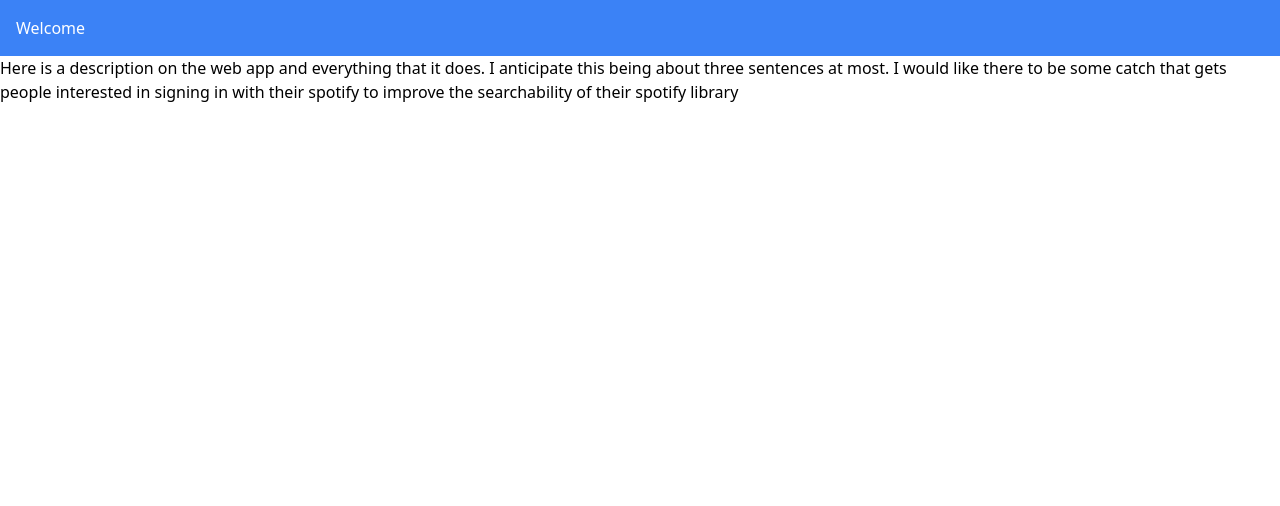
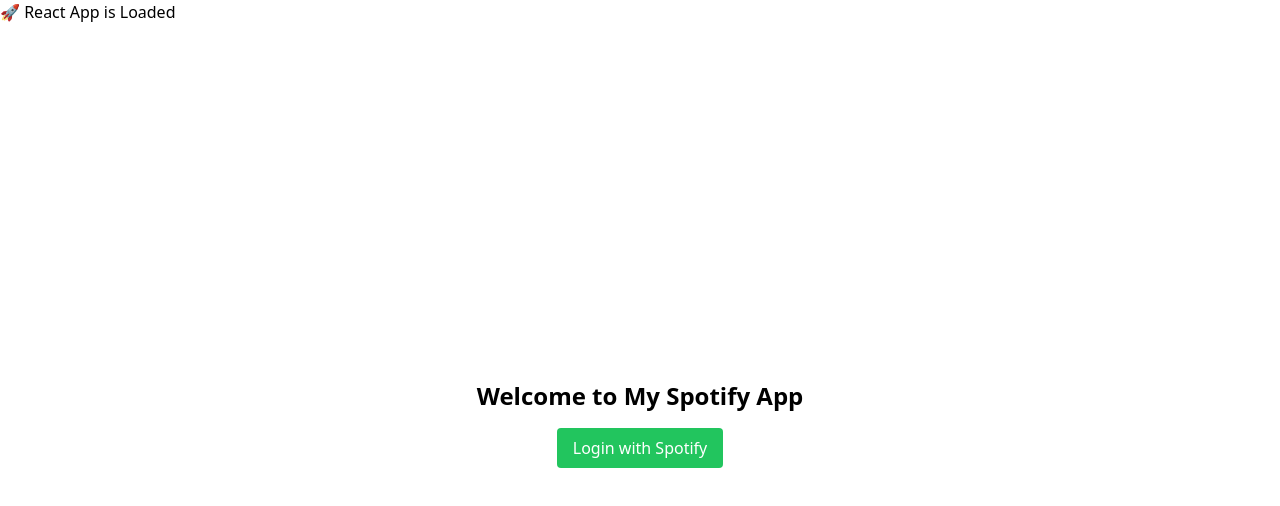
Before and after one commit to bmccollumw/front-end-spotify, a React (Vite) app: page / in a window 1280 px wide. Shown: the top 506 px of the page. Built offline with nearby package versions, Linux system fonts and the light colour scheme.

Commit message:
working on button

```diff
--- a/package.json
+++ b/package.json
@@ -13,7 +13,9 @@
     "@reduxjs/toolkit": "^2.5.1",
     "react": "^18.3.1",
     "react-dom": "^18.3.1",
-    "react-router": "^7.1.3"
+    "react-redux": "^9.2.0",
+    "react-router": "^7.1.3",
+    "react-router-dom": "^7.1.5"
   },
   "devDependencies": {
     "@eslint/js": "^9.17.0",
--- a/src/App.jsx
+++ b/src/App.jsx
@@ -1,18 +1,20 @@
-import './index.css';
 
+import { BrowserRouter as Router, Routes, Route } from "react-router-dom";
+import Home from "./components/Home"
+import SpotifyCallback from "./components/SpotifyCallback";
+import Profile from "./components/Profile";
 
-function Welcome() {
+const App = () => {
+  return (
+    <Router>
+       <h1>🚀 React App is Loaded</h1> {/* TEMPORARY CHECK */}
+      <Routes>
+        <Route path="/" element={<Home />} />
+        <Route path="/callback" element={<SpotifyCallback />} />
+        <Route path="/profile" element={<Profile />} />
+      </Routes>
+    </Router>
+  );
+};
 
-
-  return (
-    <>
-      <h1 className="bg-blue-500 text-white p-4">Welcome</h1>
-      <p>Here is a description on the web app and everything that it does.
-        I anticipate this being about three sentences at most.
-        I would like there to be some catch that gets people interested in signing in with
-        their spotify to improve the searchability of their spotify library</p>
-    </>
-  )
-}
-
-export default Welcome
+export default App;
--- /dev/null
+++ b/src/components/Home.jsx
@@ -0,0 +1,13 @@
+import React from "react";
+import SpotifyLoginButton from "./SpotifyLoginButton"; // Ensure correct path
+
+const Home = () => {
+  return (
+    <div className="flex flex-col items-center justify-center h-screen">
+      <h1 className="text-2xl font-bold mb-4">Welcome to My Spotify App</h1>
+      <SpotifyLoginButton />
+    </div>
+  );
+};
+
+export default Home;
--- /dev/null
+++ b/src/components/Profile.jsx
@@ -0,0 +1,12 @@
+import React from "react";
+
+const Profile = () => {
+  return (
+    <div>
+      <h1>👤 Profile Page</h1>
+      <p>This is where user profile information will be displayed.</p>
+    </div>
+  );
+};
+
+export default Profile; // ✅ Make sure this line is present!
--- /dev/null
+++ b/src/components/SpotifyCallback.jsx
@@ -0,0 +1,27 @@
+import { useEffect } from "react";
+import { useDispatch } from "react-redux";
+import { useNavigate } from "react-router-dom";
+import { setAuth } from "../features/auth/authSlice";
+
+const SpotifyCallback = () => {
+  const dispatch = useDispatch();
+  const navigate = useNavigate();
+
+  useEffect(() => {
+    const hash = window.location.hash.substring(1).split("&").reduce((acc, item) => {
+      let parts = item.split("=");
+      acc[parts[0]] = decodeURIComponent(parts[1]);
+      return acc;
+    }, {});
+
+    if (hash.access_token) {
+      dispatch(setAuth(hash.access_token)); // Store token in Redux
+      window.history.pushState("", document.title, "/"); // Clean URL
+      navigate("/profile"); // Redirect to profile page
+    }
+  }, [dispatch, navigate]);
+
+  return <p>Logging in...</p>;
+};
+
+export default SpotifyCallback;
--- /dev/null
+++ b/src/components/SpotifyLoginButton.jsx
@@ -0,0 +1,27 @@
+import React from "react";
+
+const CLIENT_ID = "6ef0bebd686c4b2cb6c28a191cc0c3b4";
+const REDIRECT_URI = "http://localhost:5173/callback"; // Change if deployed
+const SCOPES = [
+  "user-read-private",
+  "user-read-email",
+  "playlist-read-private",
+].join("%20"); // Space-separated
+
+const SPOTIFY_AUTH_URL = `https://accounts.spotify.com/authorize?client_id=${CLIENT_ID}
+  &response_type=token
+  &redirect_uri=${encodeURIComponent(REDIRECT_URI)}
+  &scope=${SCOPES}`;
+
+const SpotifyLoginButton = () => {
+  return (
+    <button
+      className="bg-green-500 text-white px-4 py-2 rounded hover:bg-green-600"
+      onClick={() => window.location.href = SPOTIFY_AUTH_URL}
+    >
+      Login with Spotify
+    </button>
+  );
+};
+
+export default SpotifyLoginButton;
--- /dev/null
+++ b/src/features/auth/authSlice.js
@@ -0,0 +1,22 @@
+import { createSlice } from "@reduxjs/toolkit";
+
+const authSlice = createSlice({
+  name: "auth",
+  initialState: {
+    accessToken: null,
+    isAuthenticated: false,
+  },
+  reducers: {
+    setAuth(state, action) {
+      state.accessToken = action.payload;
+      state.isAuthenticated = true;
+    },
+    logout(state) {
+      state.accessToken = null;
+      state.isAuthenticated = false;
+    },
+  },
+});
+
+export const { setAuth, logout } = authSlice.actions;
+export default authSlice.reducer;
```
Also changed, not shown: 1 other file (tests, documents, lock files or other folders).
